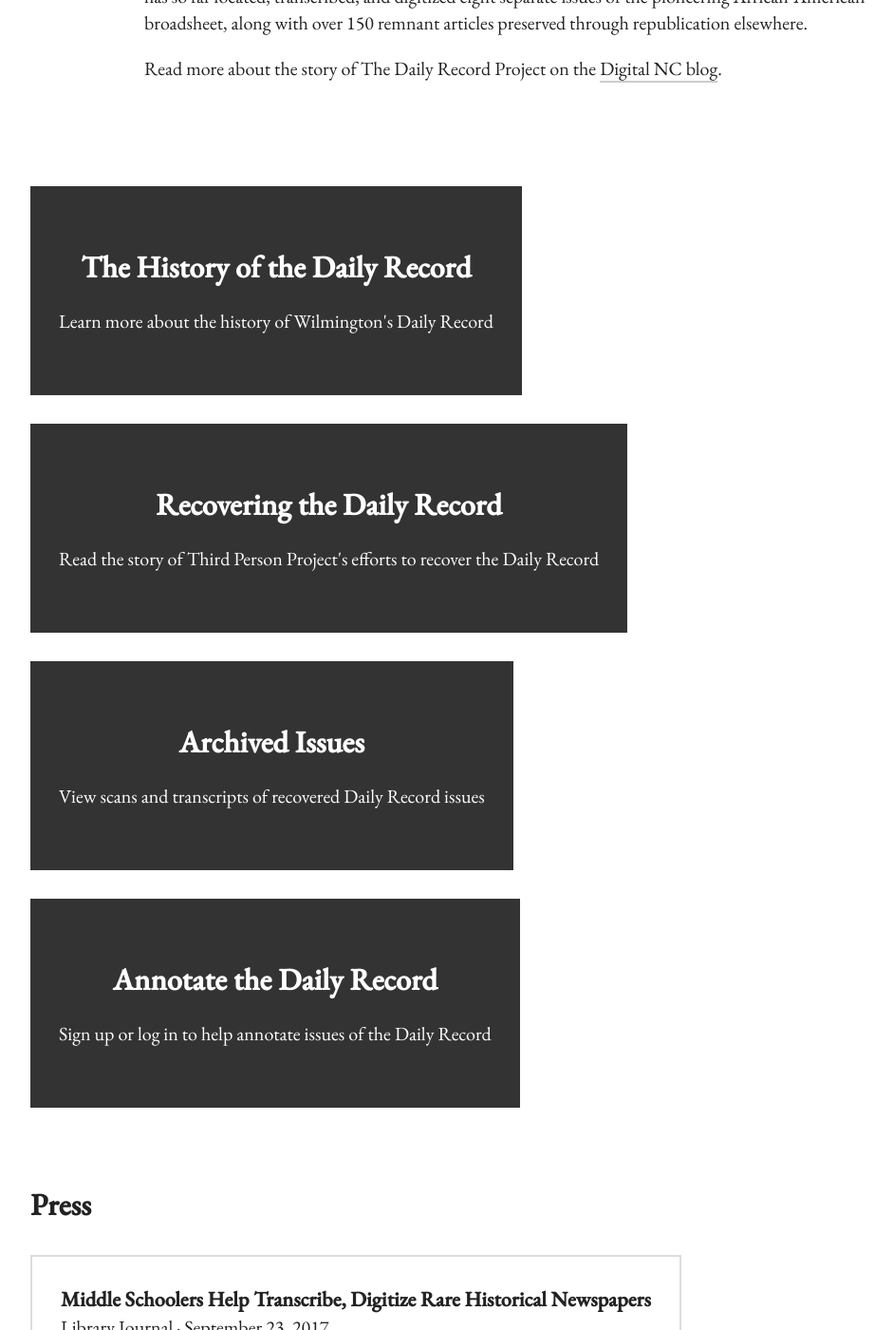
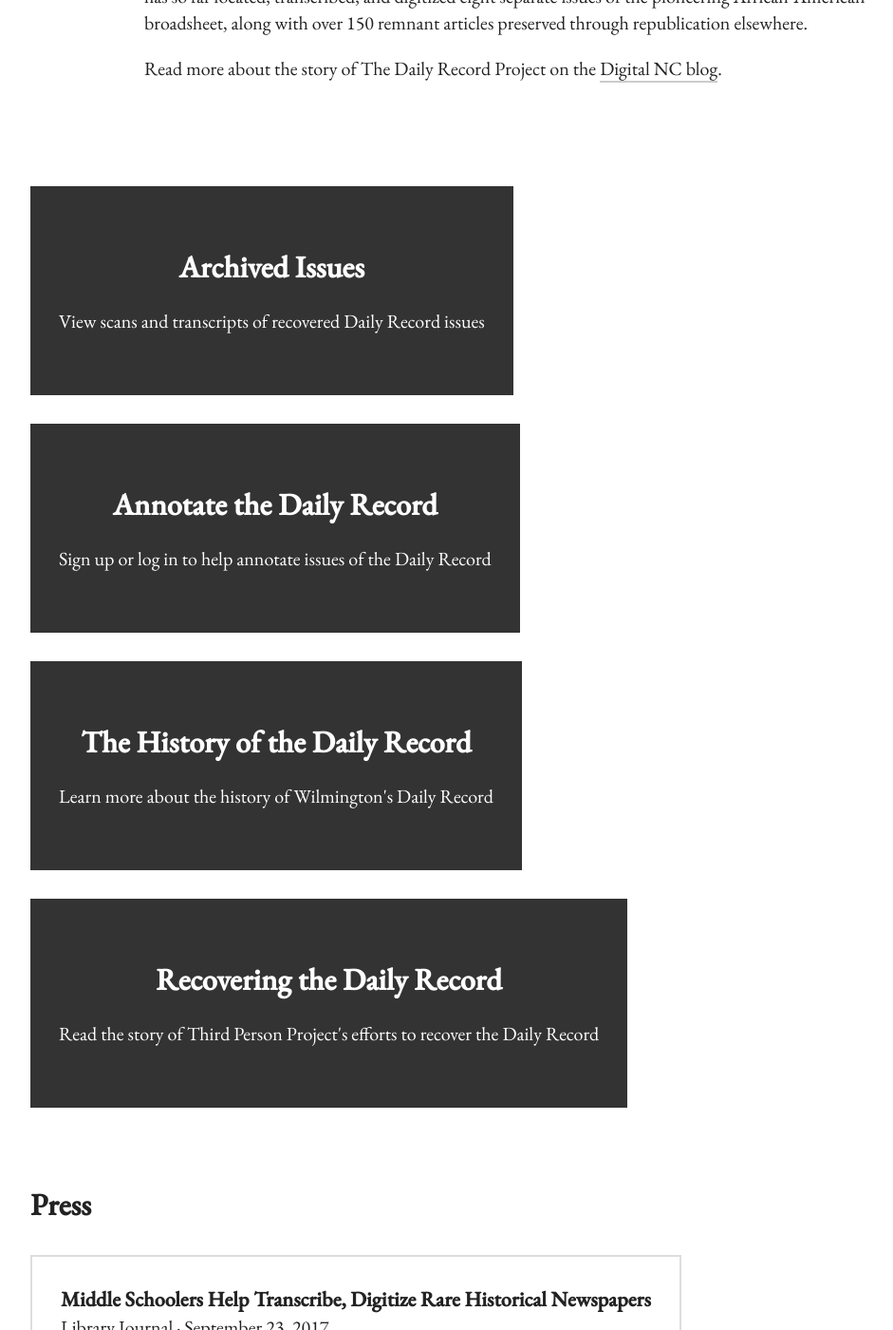
Before and after one commit to minicreative/third-person-project, a Jekyll site: the page built from _projects/daily-record-recovery-project.md, in a window 1280 px wide and 1400 px high, scrolled down 644 px. Shown: the whole window at 95% size, without its empty margins (68-1009 px from the left). Built offline with Jekyll 4.4.1, drawn with Linux system fonts in a browser that asks for light colours; nearby versions of some CDN libraries; comment, search, counter and statistics services are not loaded; part of the change alters nothing that is shown.

```diff
--- a/_projects/daily-record-recovery-project.md
+++ b/_projects/daily-record-recovery-project.md
@@ -6,6 +6,14 @@ layout: item
 order: 1
 primary_image: "/uploads/DailyRecord.jpg"
 explore_buttons:
+  - title: Archived Issues
+    description: View scans and transcripts of recovered Daily Record issues
+    link: "/archives/"
+    class: half
+  - title: Annotate the Daily Record
+    description: Sign up or log in to help annotate issues of the Daily Record
+    link: "/annotate/"
+    class: half
   - title: The History of the Daily Record
     description: Learn more about the history of Wilmington's Daily Record
     link: "/daily-record-history/"
@@ -13,14 +21,6 @@ explore_buttons:
   - title: Recovering the Daily Record
     description: Read the story of Third Person Project's efforts to recover the Daily Record
     link: "/daily-record-recovery/"
-    class: half
-  - title: Archived Issues
-    description: View scans and transcripts of recovered Daily Record issues
-    link: "/archives/"
-    class: half
-  - title: Annotate the Daily Record
-    description: Sign up or log in to help annotate issues of the Daily Record
-    link: "/annotate/"
     class: half
 press:
 - title: Middle Schoolers Help Transcribe, Digitize Rare Historical Newspapers
```
